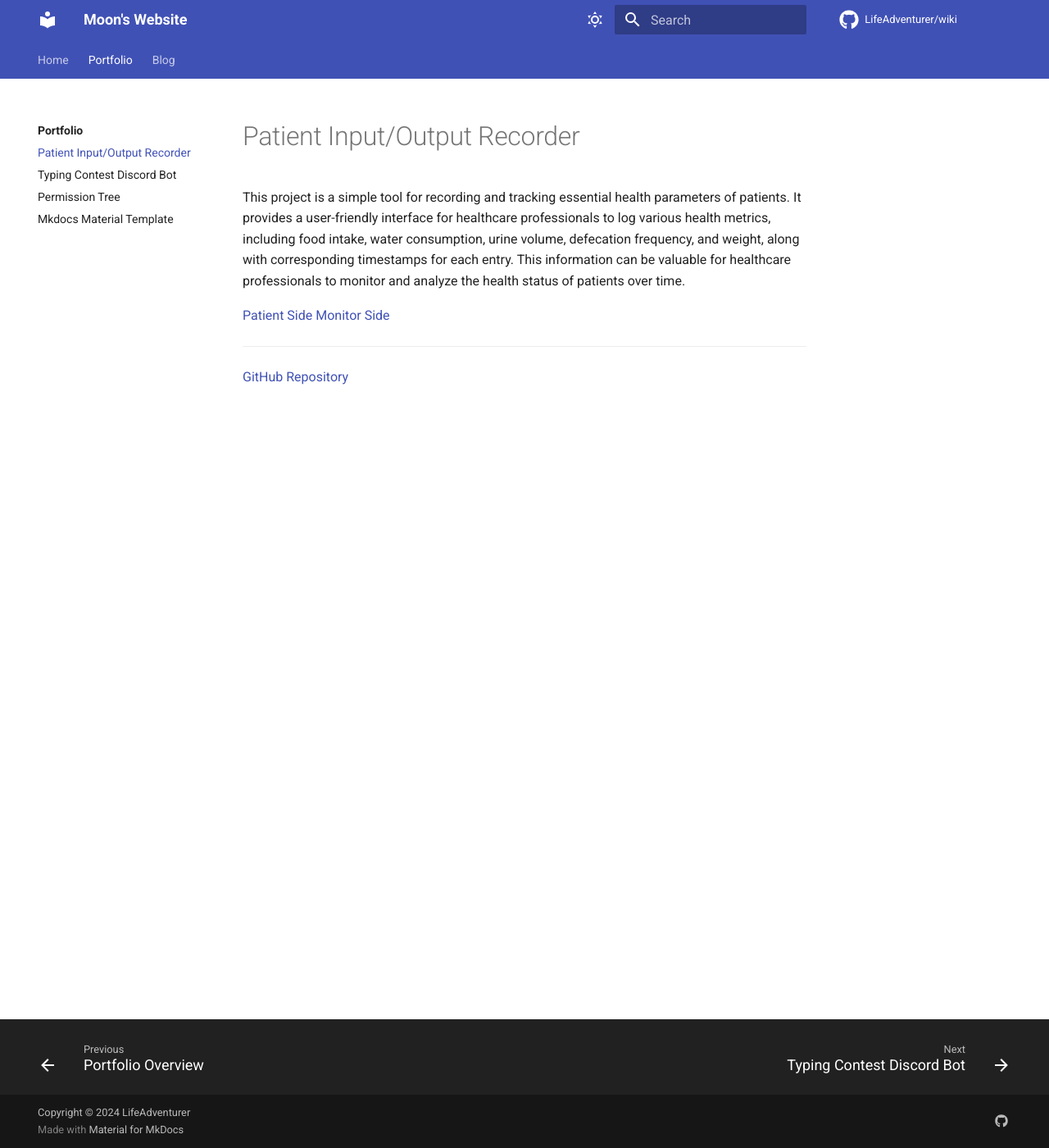
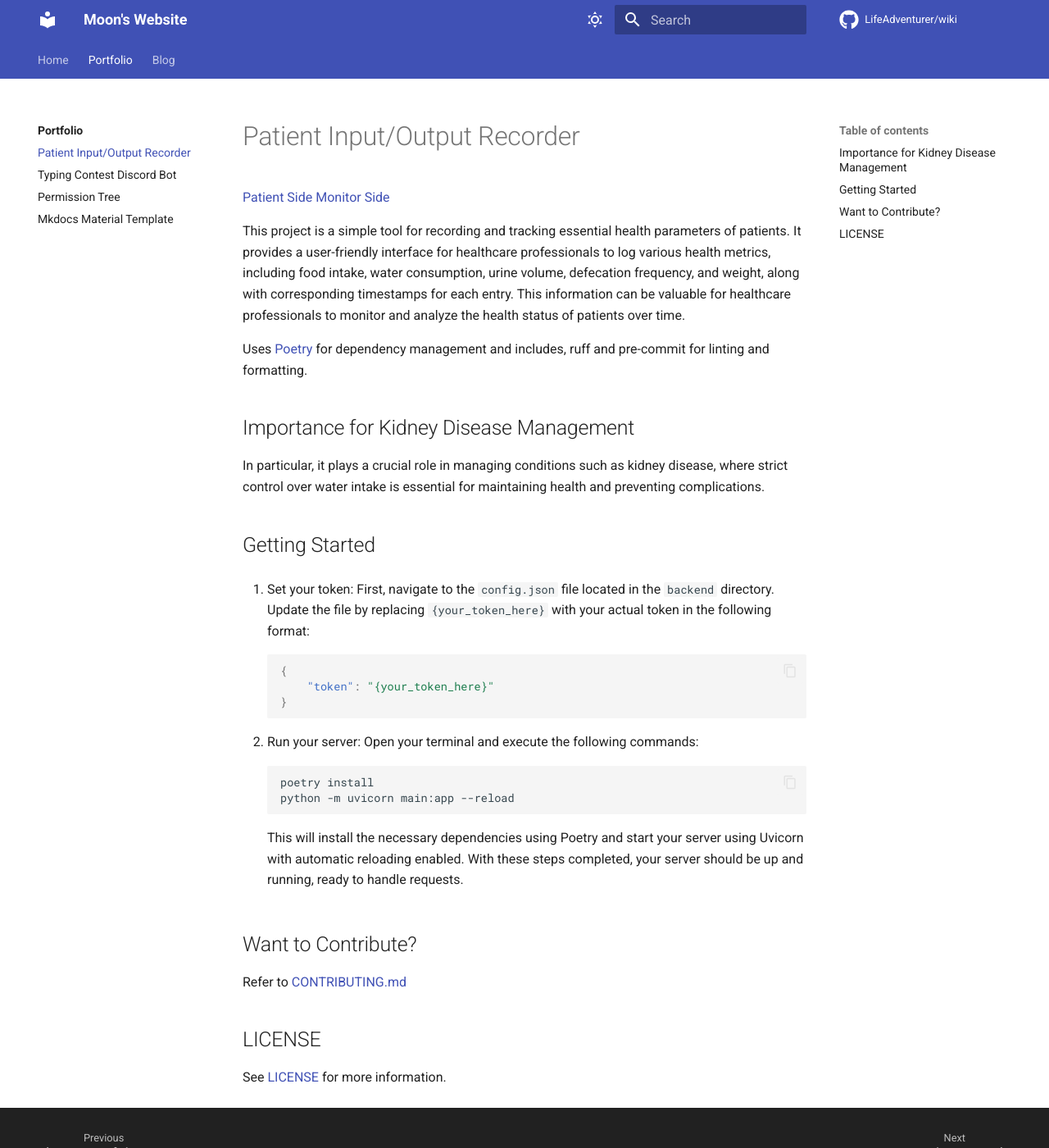
Before and after one commit to LifeAdventurer/wiki, an MkDocs documentation site: the page built from docs/portfolio/patient-input-output-recorder.md, in a window 1280 px wide and 1400 px high. Shown: the whole window at 82% size. Built offline with MkDocs 1.6.1 and Material for MkDocs 9.7.7, drawn with Linux system fonts in a browser that asks for light colours; comment, search, counter and statistics services are not loaded.

Commit message:
Update portfolio/patient-input-output-recorder.md

````diff
--- a/docs/portfolio/patient-input-output-recorder.md
+++ b/docs/portfolio/patient-input-output-recorder.md
@@ -1,9 +1,40 @@
 # Patient Input/Output Recorder
-
-This project is a simple tool for recording and tracking essential health parameters of patients. It provides a user-friendly interface for healthcare professionals to log various health metrics, including food intake, water consumption, urine volume, defecation frequency, and weight, along with corresponding timestamps for each entry. This information can be valuable for healthcare professionals to monitor and analyze the health status of patients over time.
 
 [Patient Side](https://lifeadventurer.github.io/patient-input-output-recorder/patient/)
 [Monitor Side](https://lifeadventurer.github.io/patient-input-output-recorder/monitor/)
 
----
-[GitHub Repository](https://github.com/LifeAdventurer/patient-input-output-recorder/)
+This project is a simple tool for recording and tracking essential health parameters of patients. It provides a user-friendly interface for healthcare professionals to log various health metrics, including food intake, water consumption, urine volume, defecation frequency, and weight, along with corresponding timestamps for each entry. This information can be valuable for healthcare professionals to monitor and analyze the health status of patients over time.
+
+Uses [Poetry](https://github.com/python-poetry/poetry) for dependency management and includes, ruff and pre-commit for linting and formatting.
+
+## Importance for Kidney Disease Management
+
+In particular, it plays a crucial role in managing conditions such as kidney disease, where strict control over water intake is essential for maintaining health and preventing complications.
+
+## Getting Started
+
+1. Set your token: First, navigate to the `config.json` file located in the `backend` directory. Update the file by replacing `{your_token_here}` with your actual token in the following format:
+
+    ```json
+    {
+        "token": "{your_token_here}"
+    }
+    ```
+
+2. Run your server: Open your terminal and execute the following commands:
+
+    ```bash
+    poetry install
+    python -m uvicorn main:app --reload
+    ```
+
+    This will install the necessary dependencies using Poetry and start your server using Uvicorn with automatic reloading enabled.
+    With these steps completed, your server should be up and running, ready to handle requests.
+
+## Want to Contribute?
+
+Refer to [CONTRIBUTING.md](./CONTRIBUTING.md)
+
+## LICENSE
+
+See [LICENSE](./LICENSE) for more information.
````
